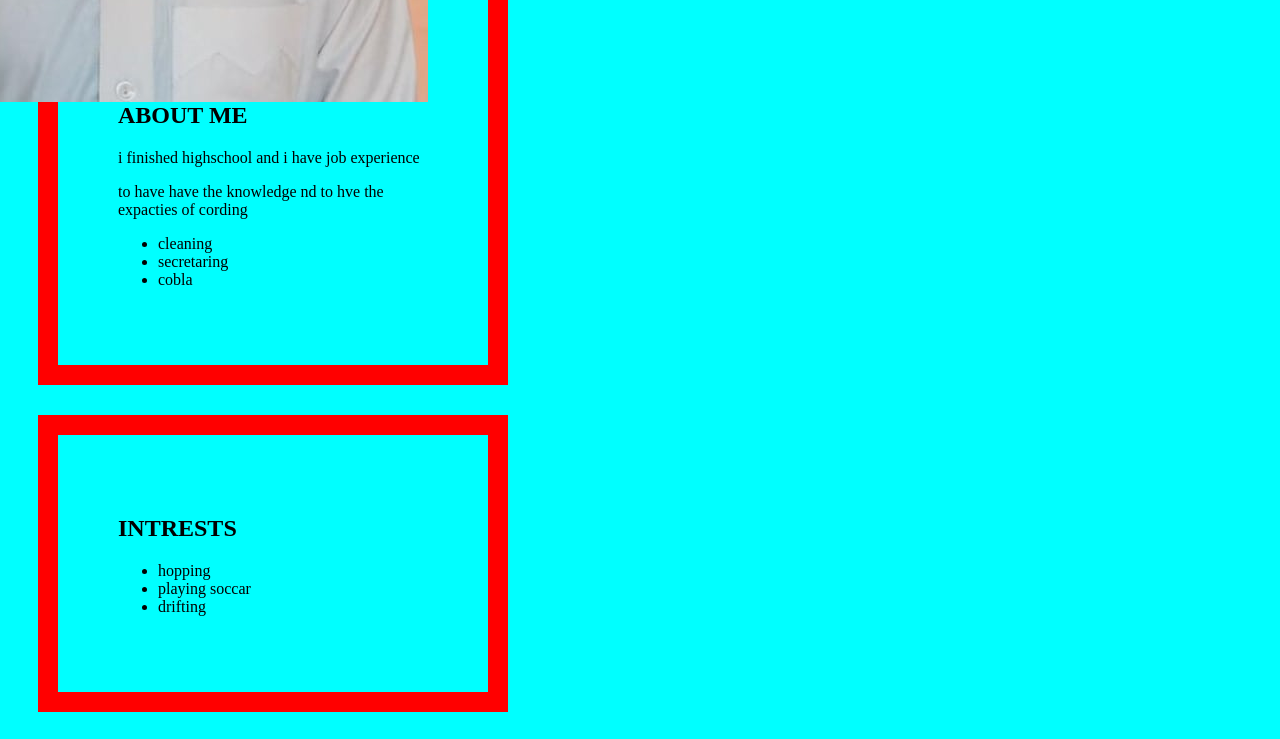
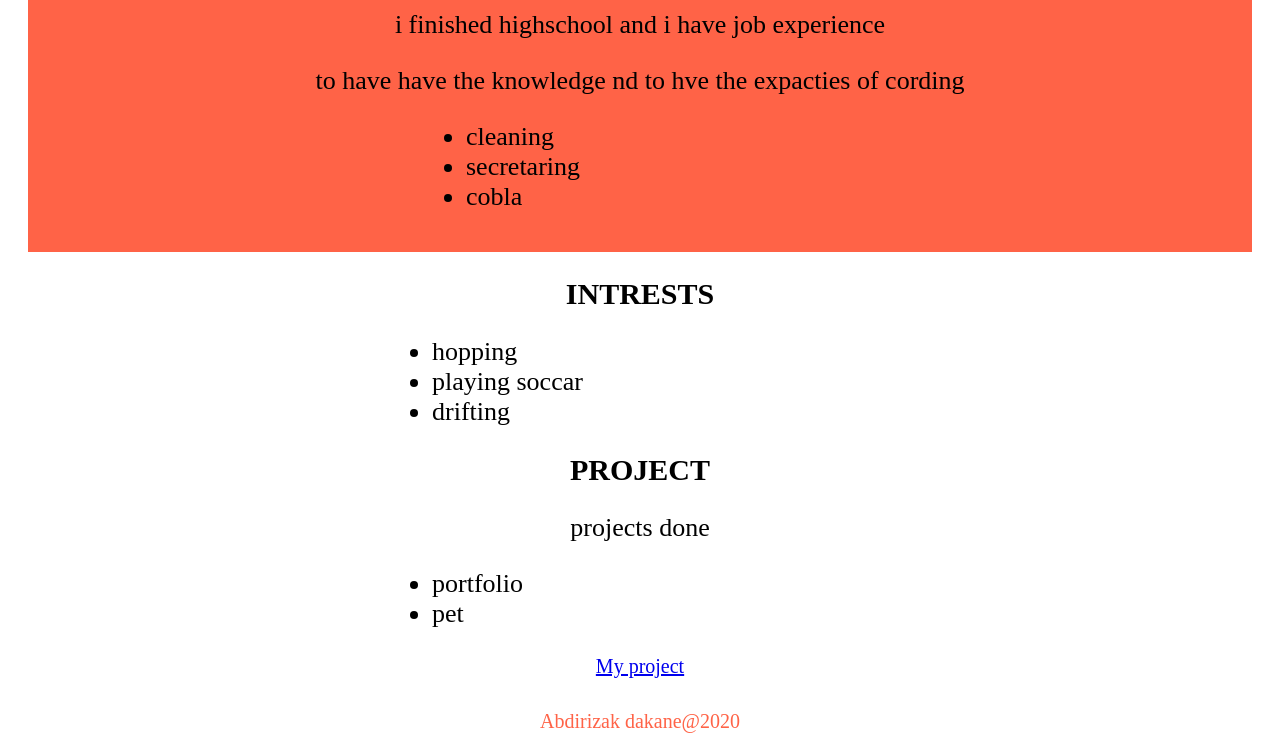
Before and after one commit to Abdirizakdakane/dindane, a plain HTML site: page index.html in a window 1280 px wide. Shown: the part 945-1684 px from the top of the page. Drawn offline with Linux system fonts and the light colour scheme.

Commit message:
add styling to the page

```diff
--- a/styles.css
+++ b/styles.css
@@ -1,24 +1,37 @@
 body{
-    background-color: aqua;
+    background-color:white;
 }
-div {
-    width: 310px;
-    border: 20px solid red;
-    padding: 60px;
-    margin: 30px;
-  }
-  h1{
-      margin-left: 100px;
-      padding: 50px;
-  }
-  img{
-      float: right;
-  }
-  .myDiv{
-      color: saddlebrown;
-  }
-  .myDiv>p{
-      background-color: black;
-      color: silver;
-
-  }
+.DINDANE{
+    text-align: center;
+    font-size: 22px;
+}
+.BASKETBALLER{
+    text-align: center;
+    font-size: 26px;
+    background-color: tomato;
+    margin: 20px;
+    padding: 14px;
+}
+ul{
+    text-align: left;
+    margin-left: 30vw;
+    font-size: 26px;
+}
+h2{
+    text-align: center;
+    font-size: 30px;
+}
+.PROJECT{
+    text-align: center;
+    font-size: 26px;
+}
+.dunk{
+    text-align: center;
+    font-size: 20px;
+}
+footer{
+    text-align: center;
+    color: tomato;
+    padding-top: 2rem;
+    font-size: 20px;
+}
```
